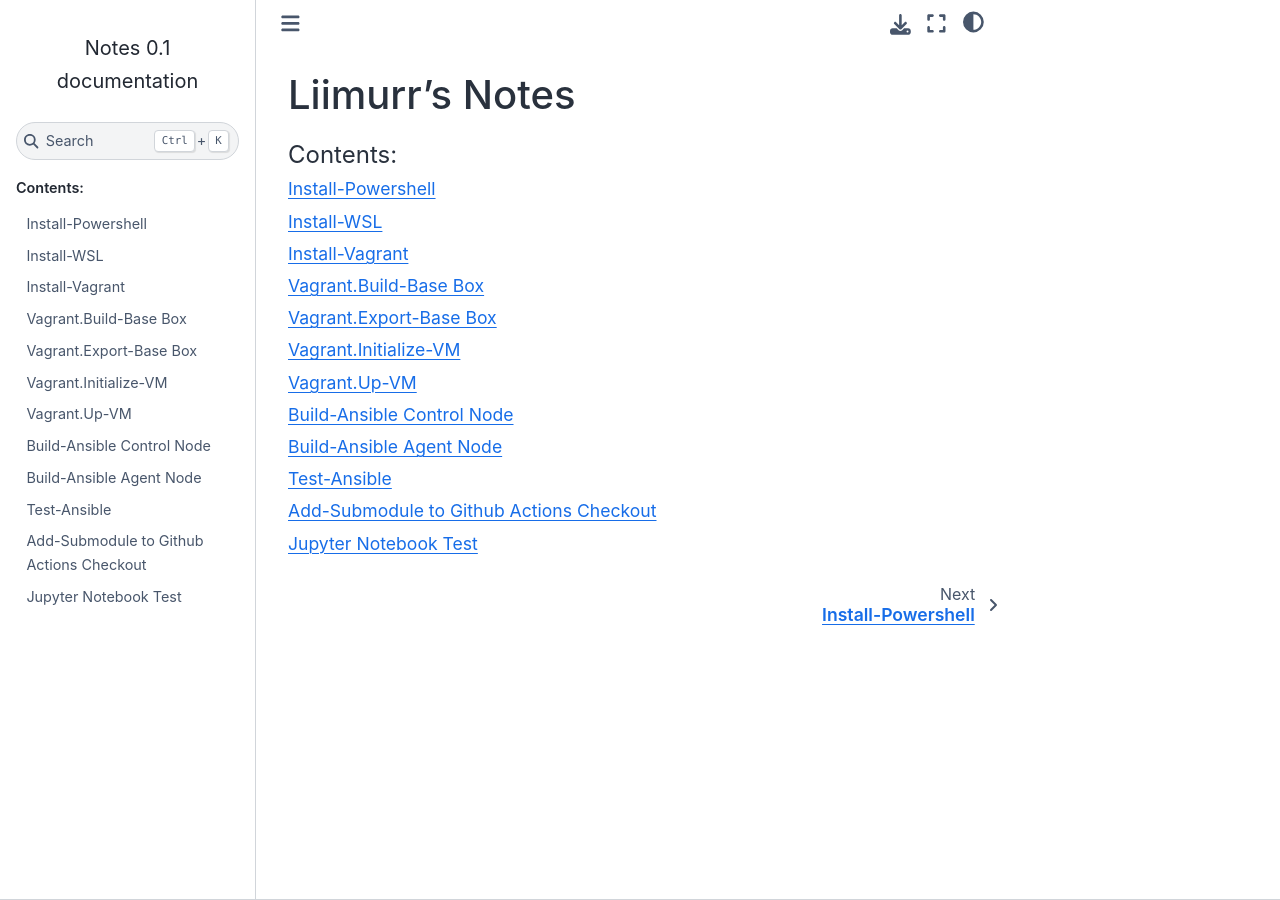
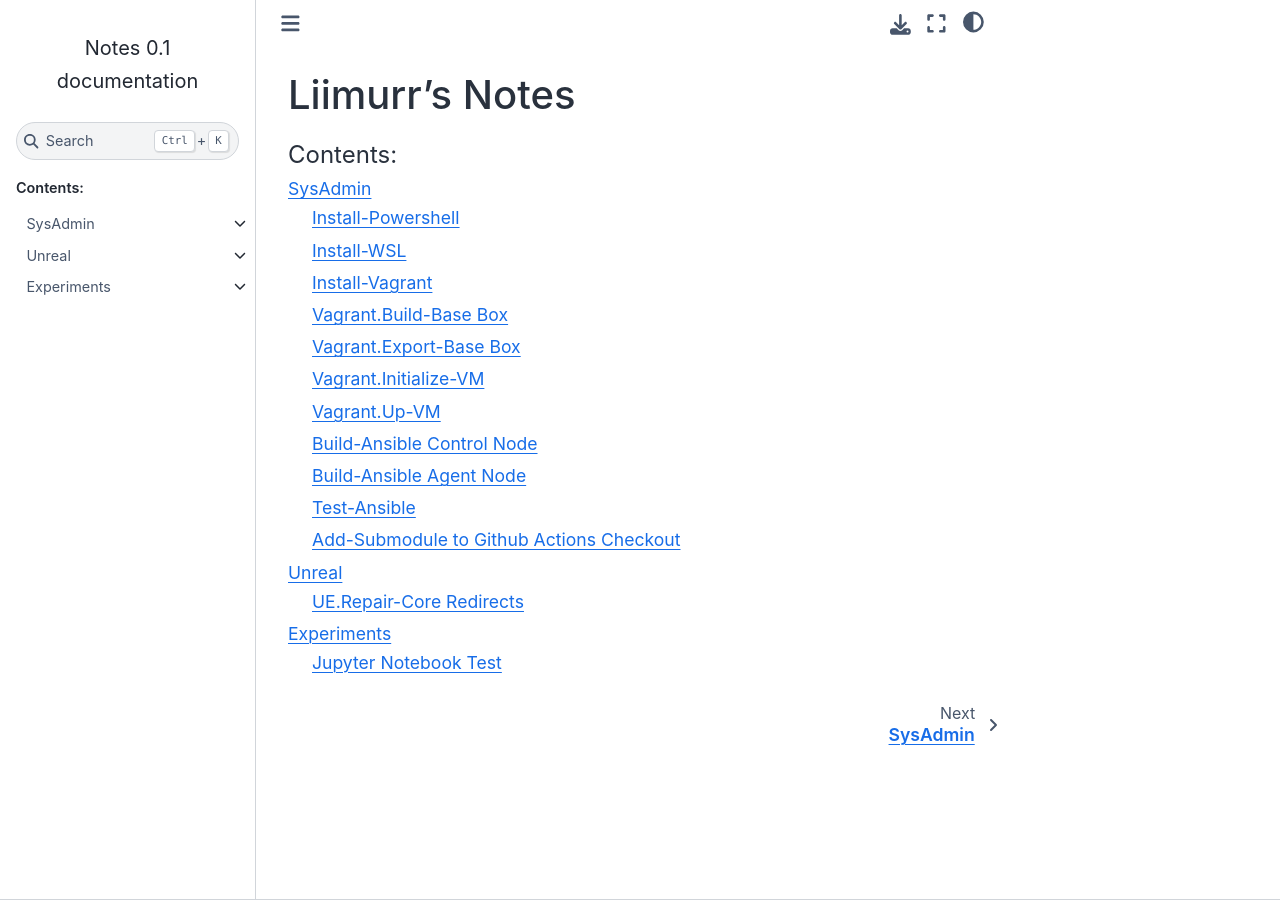
Before and after one commit to Liimurr/notes, a Sphinx documentation site: the page built from doc/index.rst, in a window 1280 px wide. Built offline with Sphinx 7.4.7 and the Sphinx Book theme 1.1.4, drawn with Linux system fonts in a browser that asks for light colours.

Commit message:
update toctree structure and add UE.Repair-Core Redirects

```diff
--- /dev/null
+++ b/doc/Index.Unreal.rst
@@ -0,0 +1,7 @@
+Unreal
+======
+
+.. toctree::
+   :maxdepth: 1
+
+   UE.Repair-Core Redirects.rst
--- a/doc/Vagrant.Build-Base Box.rst
+++ b/doc/Vagrant.Build-Base Box.rst
@@ -258,7 +258,7 @@
          .. code-block:: shell
             :caption: shell / cmd (Host Machine)
 
-            ssh vagrant@<Guest Machine's IP Address>
+            ssh vagrant@<Guest Machine IP Address>
 
 Edit-Security Policies
 +++++++++++++++++++++++++++++++++++++++
--- a/doc/index.rst
+++ b/doc/index.rst
@@ -2,18 +2,9 @@
 ===============
 
 .. toctree::
-   :maxdepth: 1
+   :maxdepth: 2
    :caption: Contents:
 
-   Install-Powershell.rst
-   Install-WSL.rst
-   Install-Vagrant.rst
-   Vagrant.Build-Base Box.rst
-   Vagrant.Export-Base Box.rst
-   Vagrant.Initialize-VM.rst
-   Vagrant.Up-VM.rst
-   Build-Ansible Control Node.rst
-   Build-Ansible Agent Node.rst
-   Test-Ansible.rst
-   Add-Submodule to Github Actions Checkout.rst
-   jupyter-notebook-test.ipynb
+   Index.SysAdmin.rst
+   Index.Unreal.rst
+   Index.Experiments.rst
```
Also changed, not shown: other parts of doc/Vagrant.Build-Base Box.rst (+1 -0 lines), doc/Index.Experiments.rst (added, +7 -0 lines), doc/Index.SysAdmin.rst (added, +17 -0 lines), doc/UE.Repair-Core Redirects.rst (added, +62 -0 lines).
